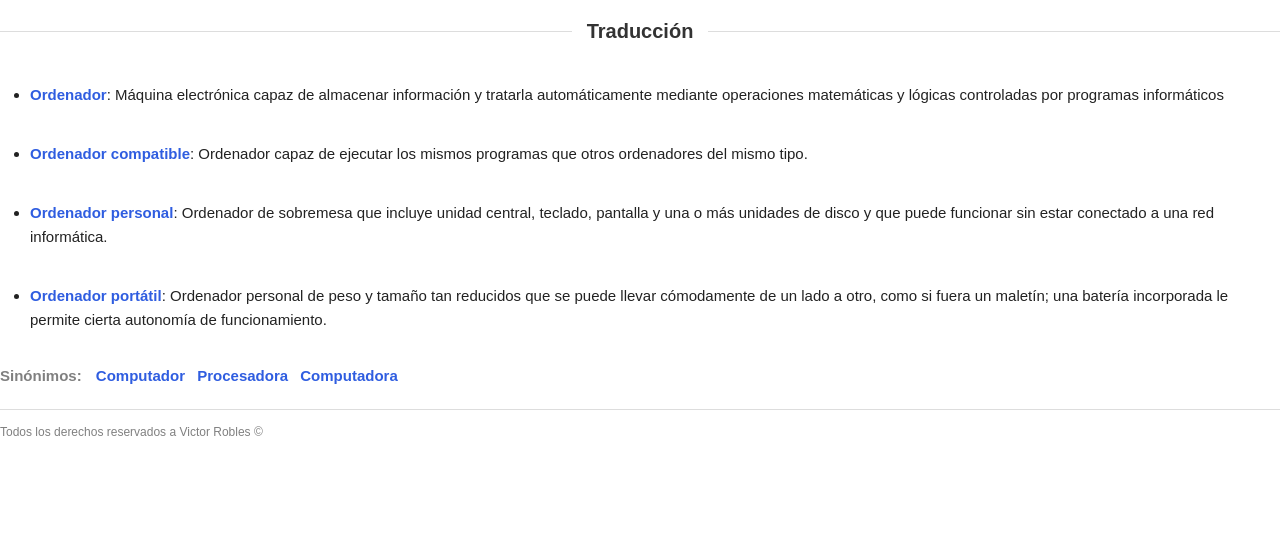
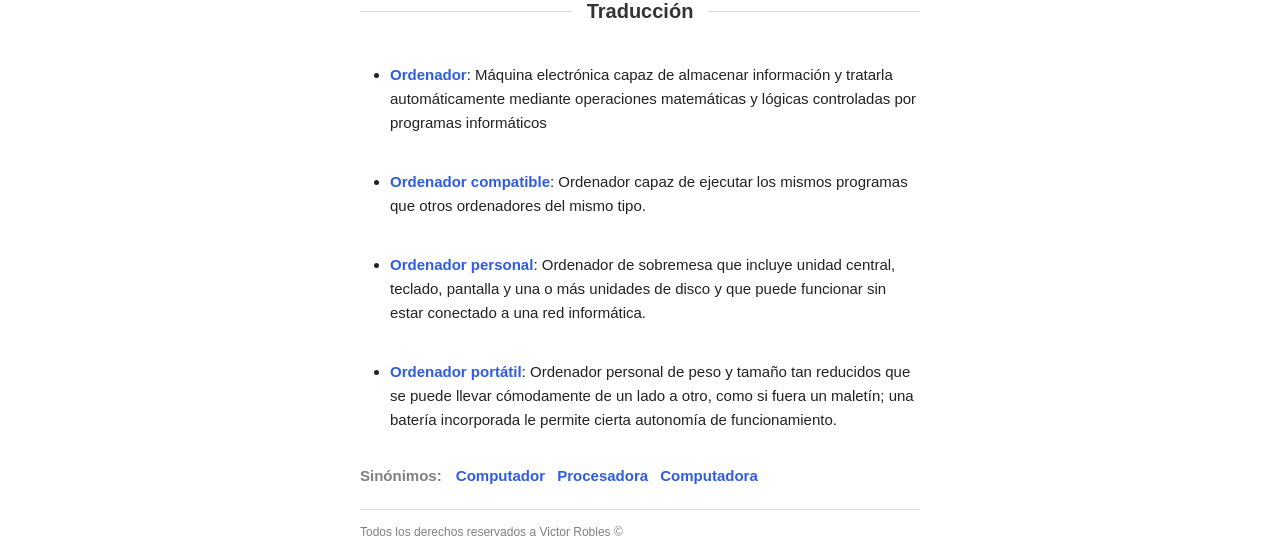
Before and after one commit to ALFATAA56/Taller-2.2_Bunay_Marcalla, a plain HTML site: page index.html in a window 1280 px wide. Shown: the part 264-823 px from the top of the page. Before the commit the page ends 800 px from the top, so only its background shows below. Drawn offline with Linux system fonts and the light colour scheme.

Commit message:
correción de errores

```diff
--- a/estilos.css
+++ b/estilos.css
@@ -37,7 +37,6 @@ body {
 }
 .buscador {
     display: flex;
-    gap: 15px;
     margin-bottom: 40px;
 }
 
@@ -99,17 +98,19 @@ body {
 .subtitulo {
     display: flex;
     align-items: center;
-    gap: 15px;
     font-size: 20px;
     margin-bottom: 40px;
 }
 
-.subtitulo::before,
-.subtitulo::after {
-    content: "";
+.linea {
     flex: 1;
     height: 1px;
     background-color: #ddd;
+}
+
+.subtitulo-texto {
+    font-size: 20px;
+    margin: 0 15px;
 }
 .lista {
     padding-left: 30px;
--- a/index.html
+++ b/index.html
@@ -1,5 +1,6 @@
 <!DOCTYPE html>
 <html lang="es">
+
 <head>
     <meta charset="UTF-8">
     <meta name="viewport" content="width=device-width, initial-scale=1.0">
@@ -7,13 +8,14 @@
     <link rel="stylesheet" href="fontawesome-free-6.1.2-web/css/all.min.css">
     <link rel="stylesheet" href="estilos.css">
 </head>
+
 <body>
     <div class="pagina">
         <header class="encabezado">
             <div class="logo"><i class="fa-solid fa-language"></i></div>
             <h1 class="titulo-web">Traductor</h1>
         </header>
-    </div>
+
 
         <section class="buscador">
             <div class="caja-busqueda">
@@ -32,20 +34,30 @@
             <button class="boton-play"><i class="fa-solid fa-play"></i></button>
         </section>
 
-        <h3 class="subtitulo">Traducción</h3>
+        <div class="subtitulo">
+            <span class="linea"></span>
+            <h3 class="subtitulo-texto">Traducción</h3>
+            <span class="linea"></span>
+        </div>
 
         <ul class="lista">
             <li>
-        <span class="termino">Ordenador</span>: Máquina electrónica capaz de almacenar información y tratarla automáticamente mediante operaciones matemáticas y lógicas controladas por programas informáticos
+                <span class="termino">Ordenador</span>: Máquina electrónica capaz de almacenar información y tratarla
+                automáticamente mediante operaciones matemáticas y lógicas controladas por programas informáticos
             </li>
             <li>
-        <span class="termino">Ordenador compatible</span>: Ordenador capaz de ejecutar los mismos programas que otros ordenadores del mismo tipo.
+                <span class="termino">Ordenador compatible</span>: Ordenador capaz de ejecutar los mismos programas que
+                otros ordenadores del mismo tipo.
             </li>
             <li>
-        <span class="termino">Ordenador personal</span>: Ordenador de sobremesa que incluye unidad central, teclado, pantalla y una o más unidades de disco y que puede funcionar sin estar conectado a una red informática.
+                <span class="termino">Ordenador personal</span>: Ordenador de sobremesa que incluye unidad central,
+                teclado, pantalla y una o más unidades de disco y que puede funcionar sin estar conectado a una red
+                informática.
             </li>
             <li>
-        <span class="termino">Ordenador portátil</span>: Ordenador personal de peso y tamaño tan reducidos que se puede llevar cómodamente de un lado a otro, como si fuera un maletín; una batería incorporada le permite cierta autonomía de funcionamiento.
+                <span class="termino">Ordenador portátil</span>: Ordenador personal de peso y tamaño tan reducidos que
+                se puede llevar cómodamente de un lado a otro, como si fuera un maletín; una batería incorporada le
+                permite cierta autonomía de funcionamiento.
             </li>
         </ul>
 
@@ -61,8 +73,9 @@
         </footer>
 
 
-    <!-- Rama HTML -->
+    </div>
 
 
 </body>
+
 </html>
```
Lines whose indentation alone changed are shown as unchanged.
